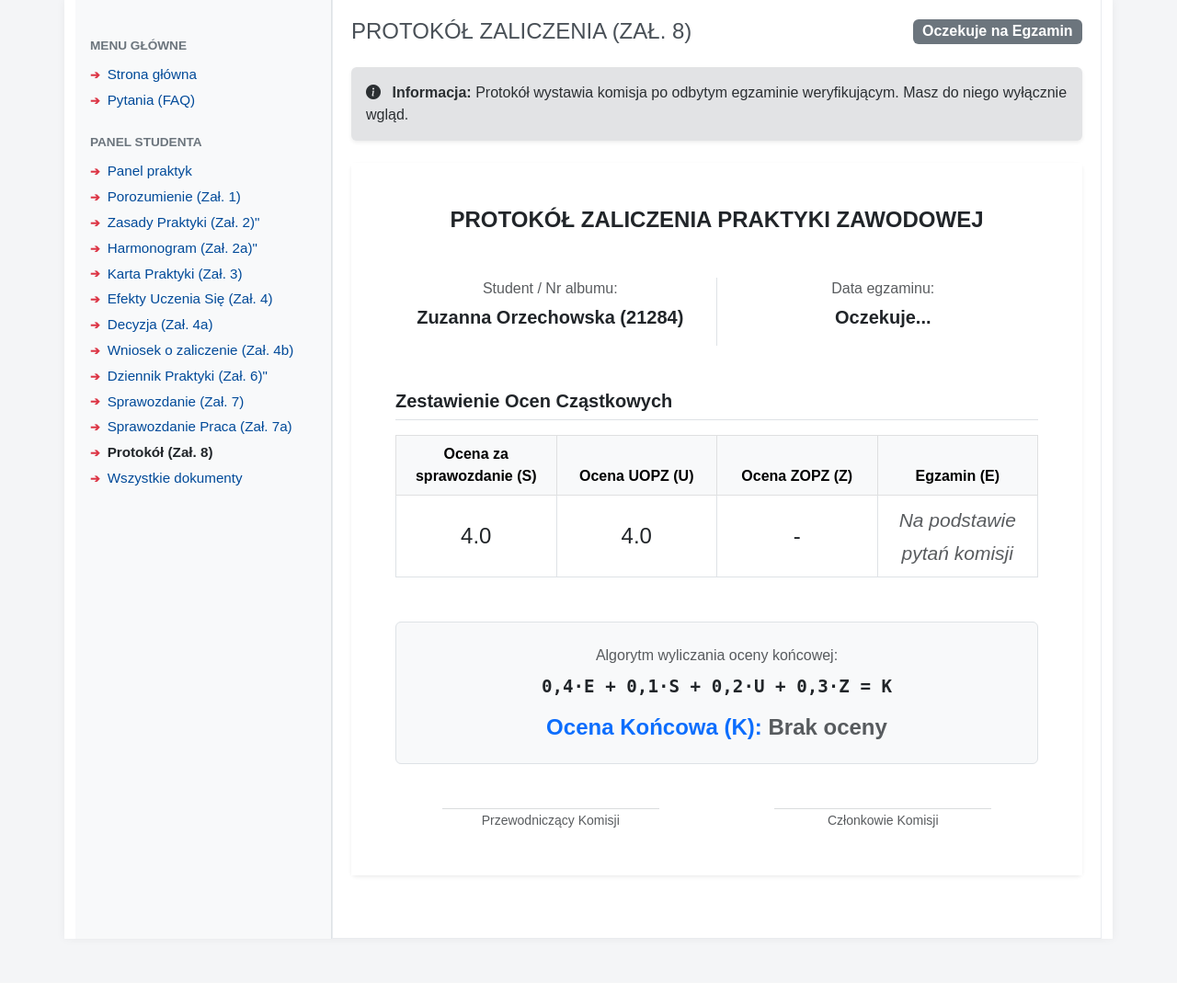
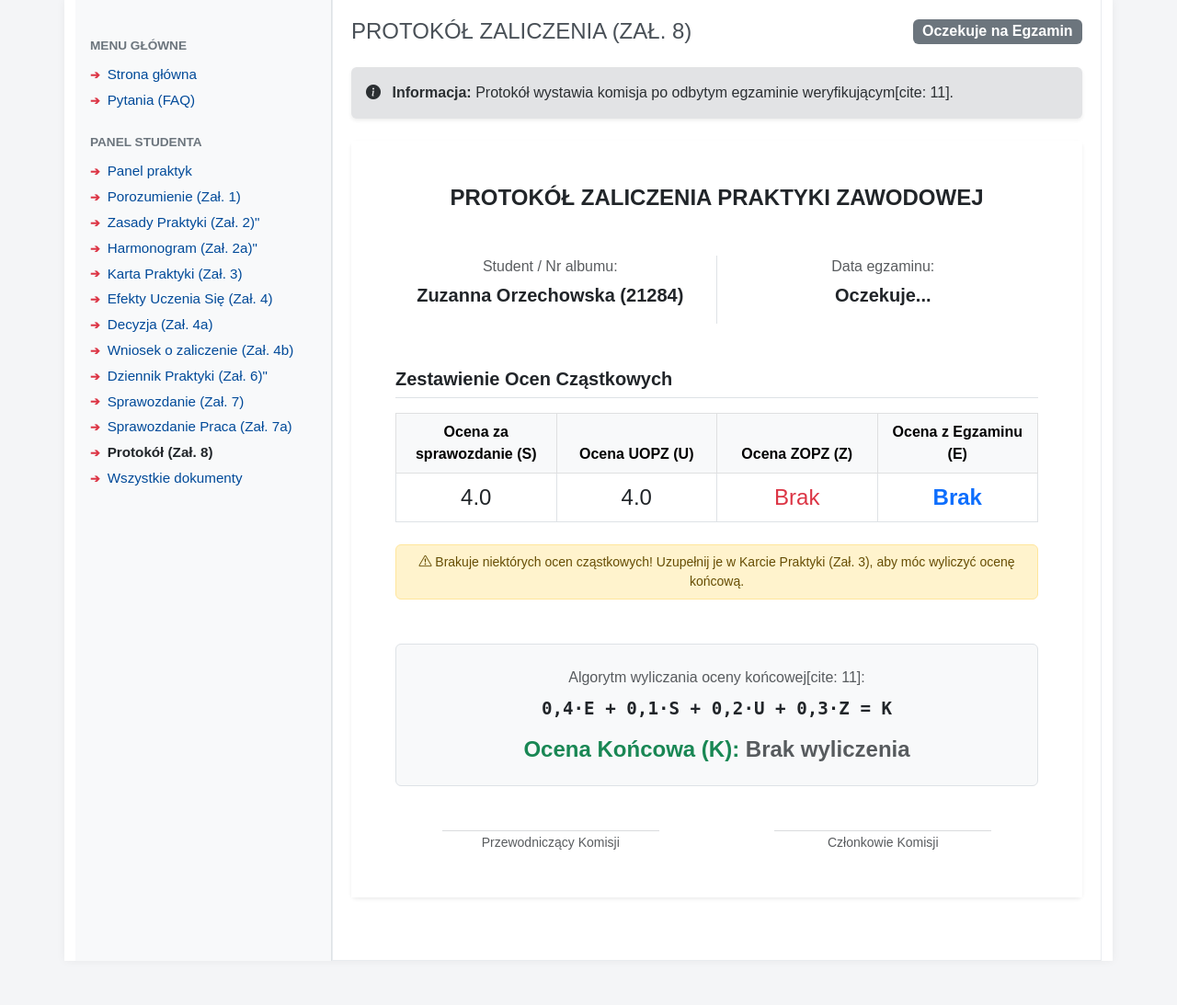
Before and after one commit to zuzanna-orzechowska/praktyki-system, a Flask app: page /student/zal8_protokol in a window 1280 px wide. Shown: the part 186-1279 px from the top of the page at 92% size. Before the commit the page ends 1212 px from the top, so only its background shows below. Run offline with Flask 3, Linux system fonts and the light colour scheme; a user stored in the database is signed in.

Commit message:
zalacznik nr 8

```diff
--- a/blueprints/uopz.py
+++ b/blueprints/uopz.py
@@ -2,6 +2,7 @@ from flask import Blueprint, render_template, request, flash, redirect, url_for
 from flask_login import login_required, current_user
 from extensions import db
 from models import Uzytkownik, Student, Praktyka, Dokument, Protokol, HarmonogramPraktyki, ProgramPraktyki, Porozumienie, EfektUczenia, Sprawozdanie
+from datetime import datetime
 
 uopz_bp = Blueprint('uopz', __name__, url_prefix='/uopz')
 
--- a/templates/dokumenty/zal8_protokol.html
+++ b/templates/dokumenty/zal8_protokol.html
@@ -1,9 +1,24 @@
 {% extends "base.html" %}
 
 {% block content %}
+<!-- WYLICZANIE WSTECZNE OCENY E NA POTRZEBY WIDOKU (Skoro jej nie przechowujemy w bazie) -->
+{% set ocena_e = none %}
+{% if protokol and protokol.ocena_koncowa and protokol.ocena_s and protokol.ocena_u and protokol.ocena_z %}
+{% set ocena_e = ((protokol.ocena_koncowa - (0.1 * protokol.ocena_s) - (0.2 * protokol.ocena_u) - (0.3 *
+protokol.ocena_z)) / 0.4) | round(1) %}
+{% endif %}
+
 <div class="d-flex justify-content-between align-items-center mb-4">
-    <h2 style="color: #495057; font-weight: normal; font-size: 1.5rem; text-transform: uppercase; margin-bottom: 0;">
-        Protokół Zaliczenia (Zał. 8)</h2>
+    <div>
+        {% if current_user.rola == 'uopz' %}
+        <a href="{{ url_for('uopz.teczka', student_id=student.id) }}" class="btn btn-sm btn-outline-secondary mb-2"><i
+                class="bi bi-arrow-left"></i> Wróć do Teczki</a>
+        {% endif %}
+        <h2
+            style="color: #495057; font-weight: normal; font-size: 1.5rem; text-transform: uppercase; margin-bottom: 0;">
+            Protokół Zaliczenia (Zał. 8)</h2>
+    </div>
+
     {% if protokol and protokol.ocena_koncowa %}
     <span class="badge bg-success fs-6">Praktyka Zaliczona</span>
     {% else %}
@@ -13,8 +28,7 @@
 
 <div class="alert alert-secondary border-0 shadow-sm mb-4">
     <i class="bi bi-info-circle-fill me-2"></i>
-    <strong>Informacja:</strong> Protokół wystawia komisja po odbytym egzaminie weryfikującym. Masz do niego wyłącznie
-    wgląd.
+    <strong>Informacja:</strong> Protokół wystawia komisja po odbytym egzaminie weryfikującym[cite: 11].
 </div>
 
 <div class="card shadow-sm border-0 mb-5">
@@ -25,8 +39,8 @@
         <div class="row mb-5 text-center">
             <div class="col-md-6 border-end">
                 <p class="text-muted mb-1">Student / Nr albumu:</p>
-                <p class="fw-bold fs-5">{{ current_user.imie }} {{ current_user.nazwisko }} ({{ student.nr_albumu }})
-                </p>
+                <p class="fw-bold fs-5">{{ student.uzytkownik.imie }} {{ student.uzytkownik.nazwisko }} ({{
+                    student.nr_albumu }})</p>
             </div>
             <div class="col-md-6">
                 <p class="text-muted mb-1">Data egzaminu:</p>
@@ -36,43 +50,92 @@
         </div>
 
         <h5 class="fw-bold border-bottom pb-2 mb-3">Zestawienie Ocen Cząstkowych</h5>
-        <table class="table table-bordered text-center align-middle mb-5">
+        <table class="table table-bordered text-center align-middle mb-4">
             <thead class="table-light">
                 <tr>
                     <th style="width: 25%">Ocena za sprawozdanie (S)</th>
                     <th style="width: 25%">Ocena UOPZ (U)</th>
                     <th style="width: 25%">Ocena ZOPZ (Z)</th>
-                    <th style="width: 25%">Egzamin (E)</th>
+                    <th style="width: 25%">Ocena z Egzaminu (E)</th>
                 </tr>
             </thead>
             <tbody>
                 <tr>
-                    <td class="fs-4">{% if protokol and protokol.ocena_s %}{{ protokol.ocena_s }}{% else %} - {% endif
-                        %}</td>
-                    <td class="fs-4">{% if protokol and protokol.ocena_u %}{{ protokol.ocena_u }}{% else %} - {% endif
-                        %}</td>
-                    <td class="fs-4">{% if protokol and protokol.ocena_z %}{{ protokol.ocena_z }}{% else %} - {% endif
-                        %}</td>
-                    <td class="fs-4 text-muted"><small><i>Na podstawie pytań komisji</i></small></td>
+                    <td class="fs-4 {% if not protokol or not protokol.ocena_s %}text-danger{% endif %}">
+                        {% if protokol and protokol.ocena_s %}{{ protokol.ocena_s }}{% else %} Brak {% endif %}
+                    </td>
+                    <td class="fs-4 {% if not protokol or not protokol.ocena_u %}text-danger{% endif %}">
+                        {% if protokol and protokol.ocena_u %}{{ protokol.ocena_u }}{% else %} Brak {% endif %}
+                    </td>
+                    <td class="fs-4 {% if not protokol or not protokol.ocena_z %}text-danger{% endif %}">
+                        {% if protokol and protokol.ocena_z %}{{ protokol.ocena_z }}{% else %} Brak {% endif %}
+                    </td>
+                    <td class="fs-4 fw-bold text-primary">
+                        {% if ocena_e %}{{ ocena_e }}{% else %} Brak {% endif %}
+                    </td>
                 </tr>
             </tbody>
         </table>
 
+        {% if not protokol or not protokol.ocena_s or not protokol.ocena_u or not protokol.ocena_z %}
+        <div class="alert alert-warning text-center small py-2 mb-5">
+            <i class="bi bi-exclamation-triangle"></i> Brakuje niektórych ocen cząstkowych! Uzupełnij je w Karcie
+            Praktyki (Zał. 3), aby móc wyliczyć ocenę końcową.
+        </div>
+        {% endif %}
+
+        <!-- WYLICZENIE OCENY -->
         <div class="p-4 bg-light border rounded text-center mb-5">
-            <p class="text-muted mb-2">Algorytm wyliczania oceny końcowej:</p>
+            <p class="text-muted mb-2">Algorytm wyliczania oceny końcowej[cite: 11]:</p>
             <p class="fw-bold mb-3" style="font-family: monospace; font-size: 1.2rem;">0,4·E + 0,1·S + 0,2·U + 0,3·Z = K
             </p>
-            <h4 class="fw-bold mb-0 text-primary">
+            <h4 class="fw-bold mb-0 text-success">
                 Ocena Końcowa (K):
                 {% if protokol and protokol.ocena_koncowa %}
                 {{ protokol.ocena_koncowa }}
                 {% else %}
-                <span class="text-muted">Brak oceny</span>
+                <span class="text-muted">Brak wyliczenia</span>
                 {% endif %}
             </h4>
         </div>
 
-        <div class="row mt-5">
+        <!-- PANEL EDYCJI DLA UOPZ -->
+        {% if current_user.rola == 'uopz' %}
+        <form method="POST" class="p-4 border border-primary rounded bg-white shadow-sm mb-5">
+            <h5 class="fw-bold text-primary mb-3"><i class="bi bi-pencil-square"></i> Panel Egzaminacyjny UOPZ</h5>
+            <div class="row g-3">
+                <div class="col-md-4">
+                    <label class="form-label">Data egzaminu:</label>
+                    <input type="date" class="form-control" name="data_egzaminu"
+                        value="{{ protokol.data_egzaminu if protokol else '' }}" required>
+                </div>
+                <div class="col-md-4">
+                    <label class="form-label">Przewodniczący Komisji:</label>
+                    <input type="text" class="form-control" name="przewodniczacy" placeholder="Imię i nazwisko"
+                        value="{{ protokol.przewodniczacy if protokol else current_user.imie ~ ' ' ~ current_user.nazwisko }}"
+                        required>
+                </div>
+                <div class="col-md-4">
+                    <label class="form-label">Ocena z Egzaminu (E):</label>
+                    <select name="ocena_e" class="form-select" required>
+                        <option value="">Wybierz...</option>
+                        <option value="2.0" {% if ocena_e==2.0 %}selected{% endif %}>2.0 - Niedostateczny</option>
+                        <option value="3.0" {% if ocena_e==3.0 %}selected{% endif %}>3.0 - Dostateczny</option>
+                        <option value="3.5" {% if ocena_e==3.5 %}selected{% endif %}>3.5 - Dostateczny Plus</option>
+                        <option value="4.0" {% if ocena_e==4.0 %}selected{% endif %}>4.0 - Dobry</option>
+                        <option value="4.5" {% if ocena_e==4.5 %}selected{% endif %}>4.5 - Dobry Plus</option>
+                        <option value="5.0" {% if ocena_e==5.0 %}selected{% endif %}>5.0 - Bardzo Dobry</option>
+                    </select>
+                </div>
+            </div>
+            <div class="text-end mt-4">
+                <button type="submit" class="btn btn-primary"><i class="bi bi-calculator"></i> Zapisz i przelicz ocenę
+                    końcową</button>
+            </div>
+        </form>
+        {% endif %}
+
+        <div class="row mt-4">
             <div class="col-md-6 text-center">
                 <hr style="width: 70%; margin: 0 auto; border-color: #6c757d;">
                 <small class="text-muted">Przewodniczący Komisji</small><br>
```
